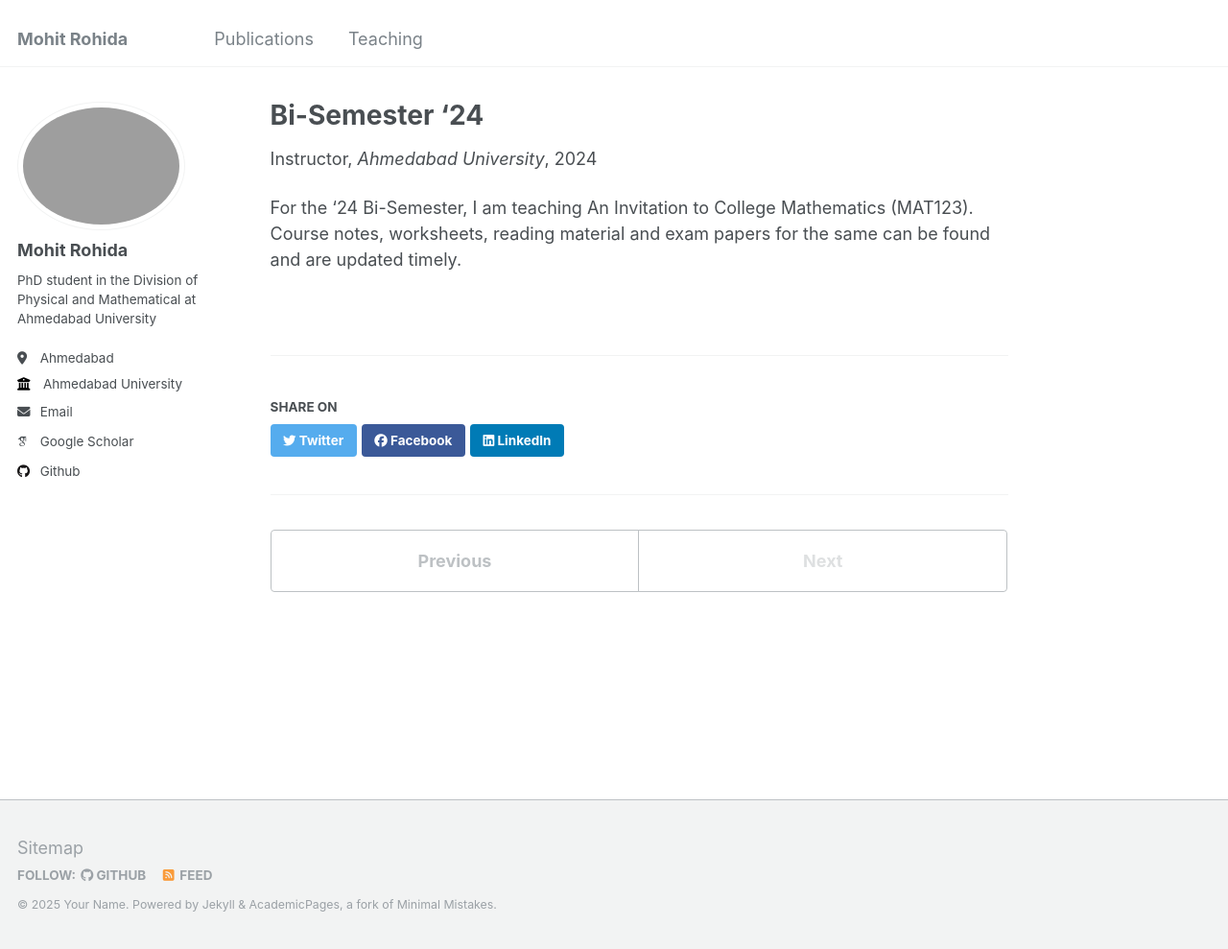
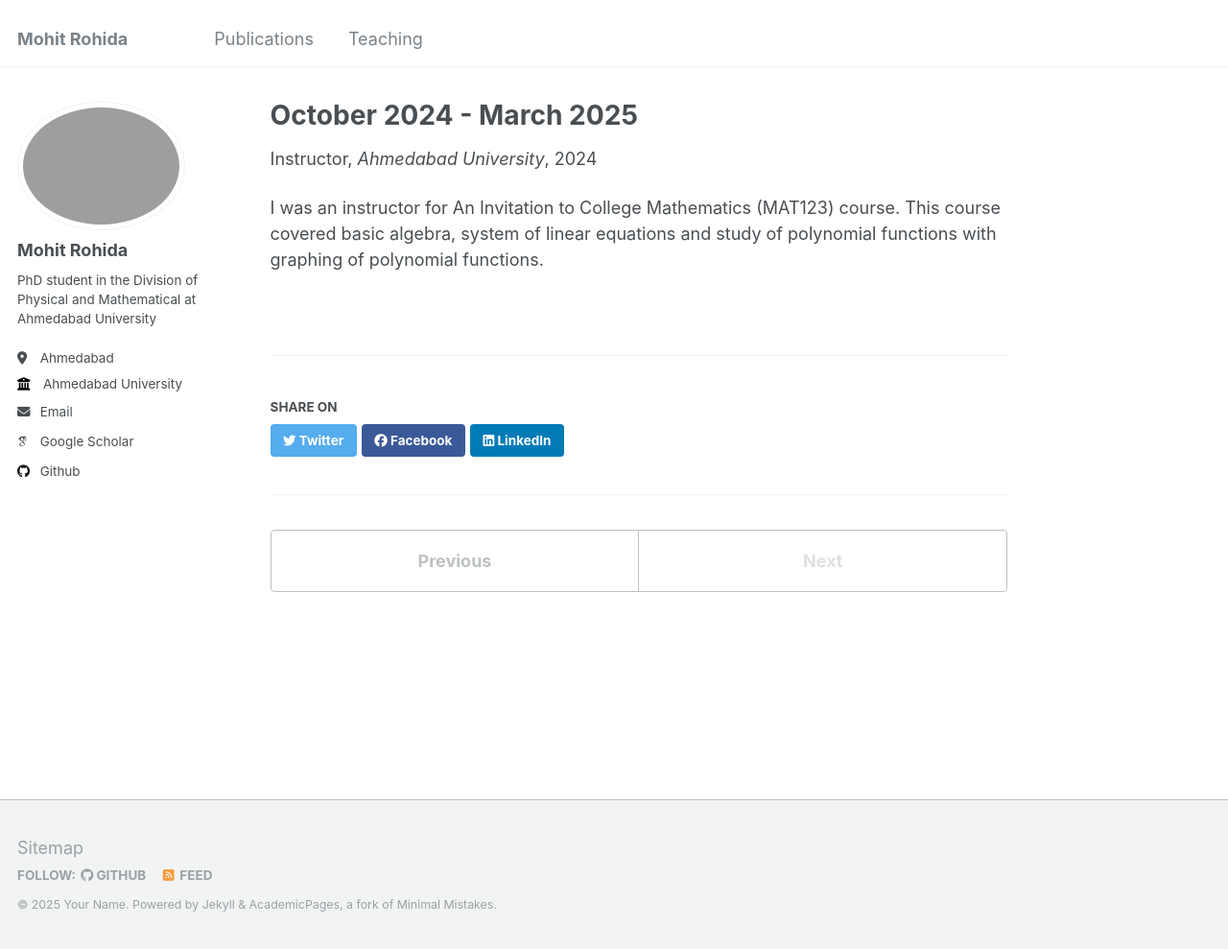
Before and after one commit to MRohida/Mohit-Rohida, a Jekyll site: the page built from _teaching/2015-spring-teaching-2.md, in a window 1280 px wide and 989 px high. Shown: the whole window at 96% size. Built offline with Jekyll 4.4.1, drawn with Linux system fonts in a browser that asks for light colours; some web fonts are replaced.

Commit message:
Update 2015-spring-teaching-2.md

```diff
--- a/_teaching/2015-spring-teaching-2.md
+++ b/_teaching/2015-spring-teaching-2.md
@@ -1,9 +1,9 @@
 ---
-title: "Bi-Semester '24"
+title: "October 2024 - March 2025"
 collection: teaching
 type: "Instructor"
 permalink: /teaching/2024-bisemester-teaching
 venue: "Ahmedabad University"
 date: Sep 2024-Present (Ongoing)
 ---
-For the '24 Bi-Semester, I am teaching An Invitation to College Mathematics (MAT123). Course notes, worksheets, reading material and exam papers for the same can be found and are updated timely.
+I was an instructor for An Invitation to College Mathematics (MAT123) course. This course covered basic algebra, system of linear equations and study of polynomial functions with graphing of polynomial functions.
```
